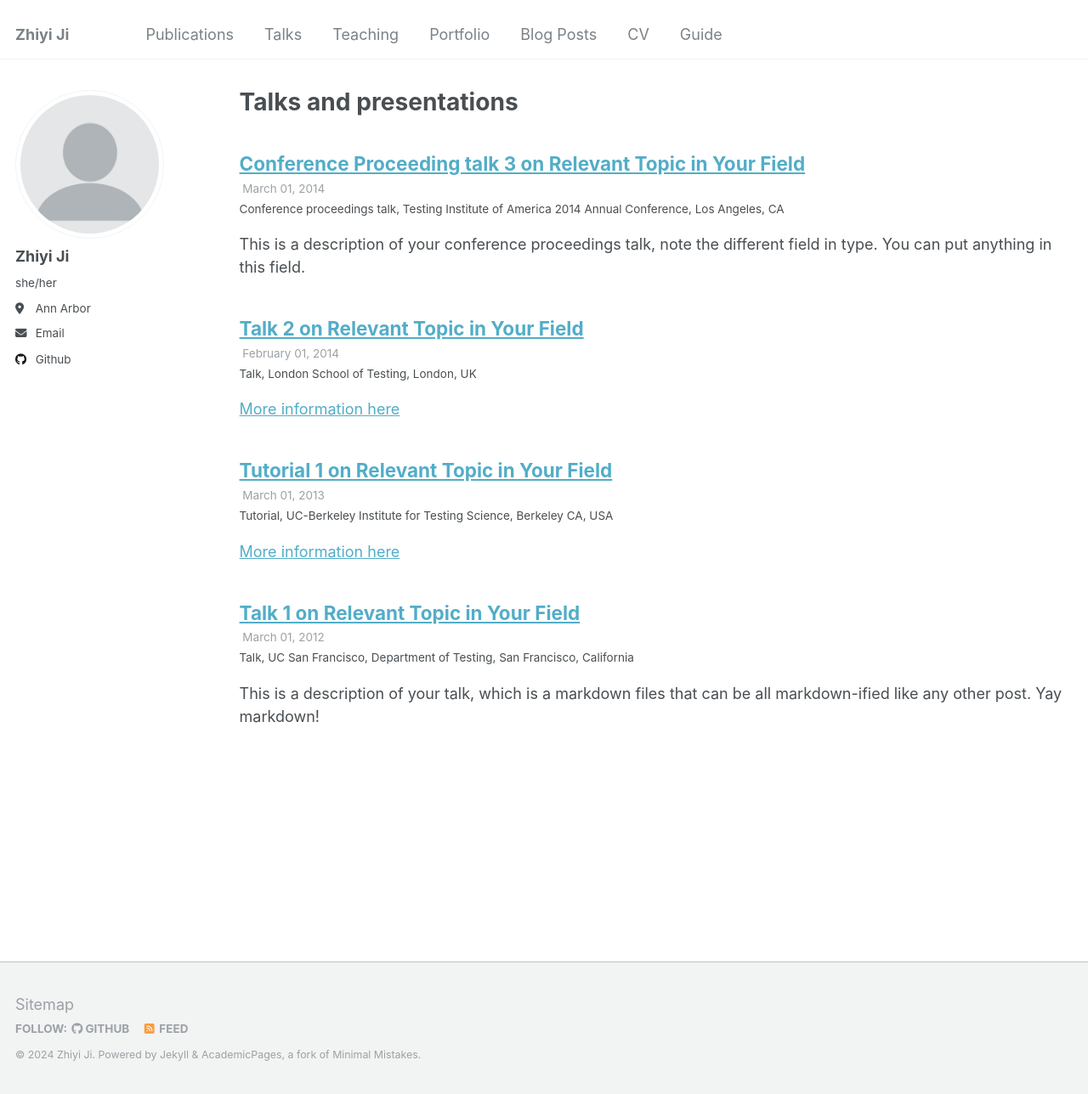
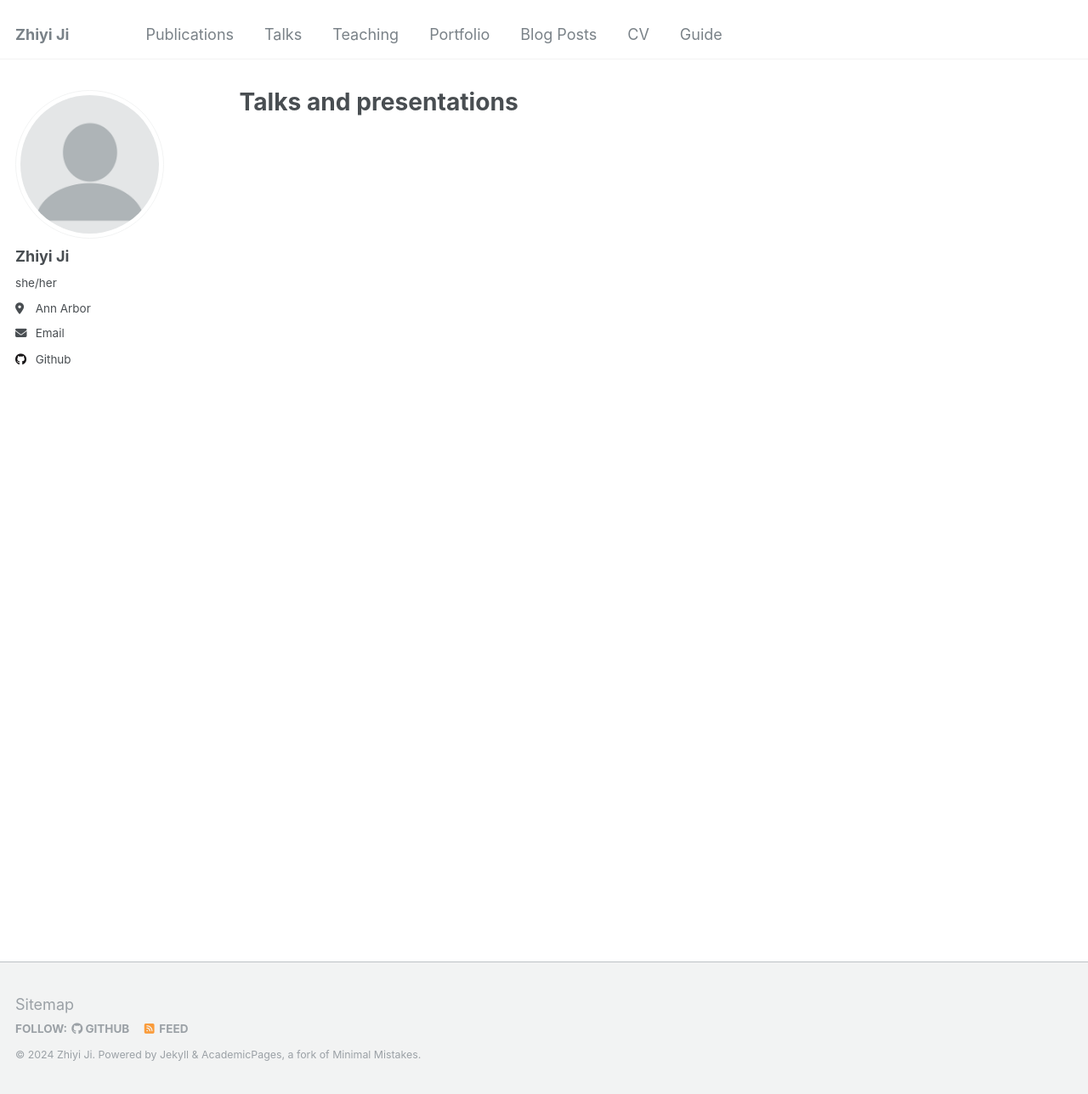
Before and after one commit to Geniusly-Stupid/Geniusly-Stupid.github.io, a Jekyll site: the page built from _pages/talks.html, in a window 1280 px wide and 1288 px high. Shown: the whole window at 85% size. Built offline with Jekyll 4.4.1, drawn with Linux system fonts in a browser that asks for light colours; part of the change alters nothing that is shown.

```diff
--- a/_config.yml
+++ b/_config.yml
@@ -13,7 +13,7 @@ title_separator          : "-"
 name                     : &name "Zhiyi Ji"
 description              : &description "personal description"
 url                      : "https://geniusly-stupid.github.io/" # the base hostname & protocol for your site e.g. "https://mmistakes.github.io"
-baseurl                  : "/blog" # the subpath of your site, e.g. "/blog"
+baseurl                  : "" # the subpath of your site, e.g. "/blog"
 repository               : "Geniusly-Stupid/Geniusly-Stupid.github.io/"
 
 # Site Author - The following control what appear as part of the author content on the side bar.
@@ -216,9 +216,9 @@ collections:
   portfolio:
     output: true
     permalink: /:collection/:path/
-  talks:
-    output: true
-    permalink: /:collection/:path/
+#  talks:
+#    output: true
+#    permalink: /:collection/:path/
 
 
 # These settings control how pages and collections are included in the site
@@ -268,14 +268,14 @@ defaults:
       author_profile: true
       share: true
       comment: true
-  # _talks
-  - scope:
-      path: ""
-      type: talks
-    values:
-      layout: talk
-      author_profile: true
-      share: true
+#  # _talks
+#  - scope:
+#      path: ""
+#      type: talks
+#    values:
+#      layout: talk
+#      author_profile: true
+#      share: true
 
 
 # Sass/SCSS
```
